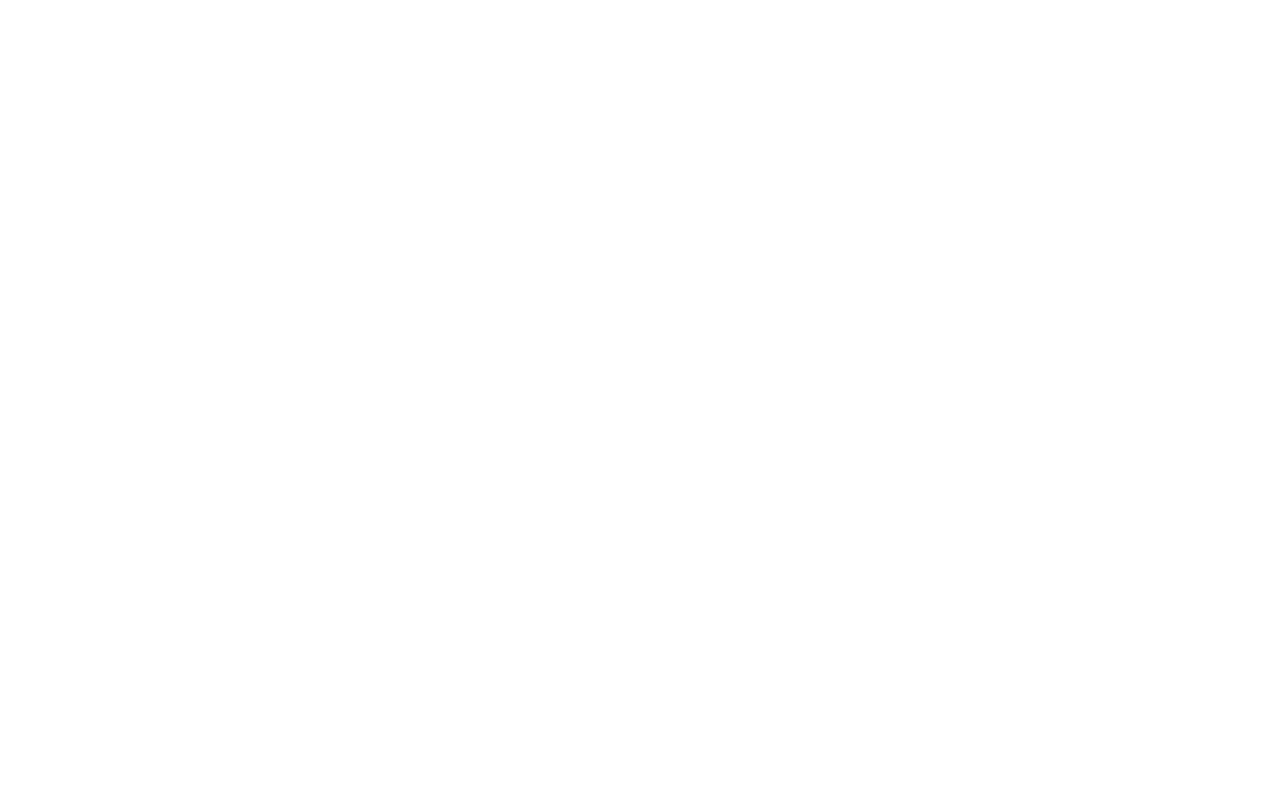
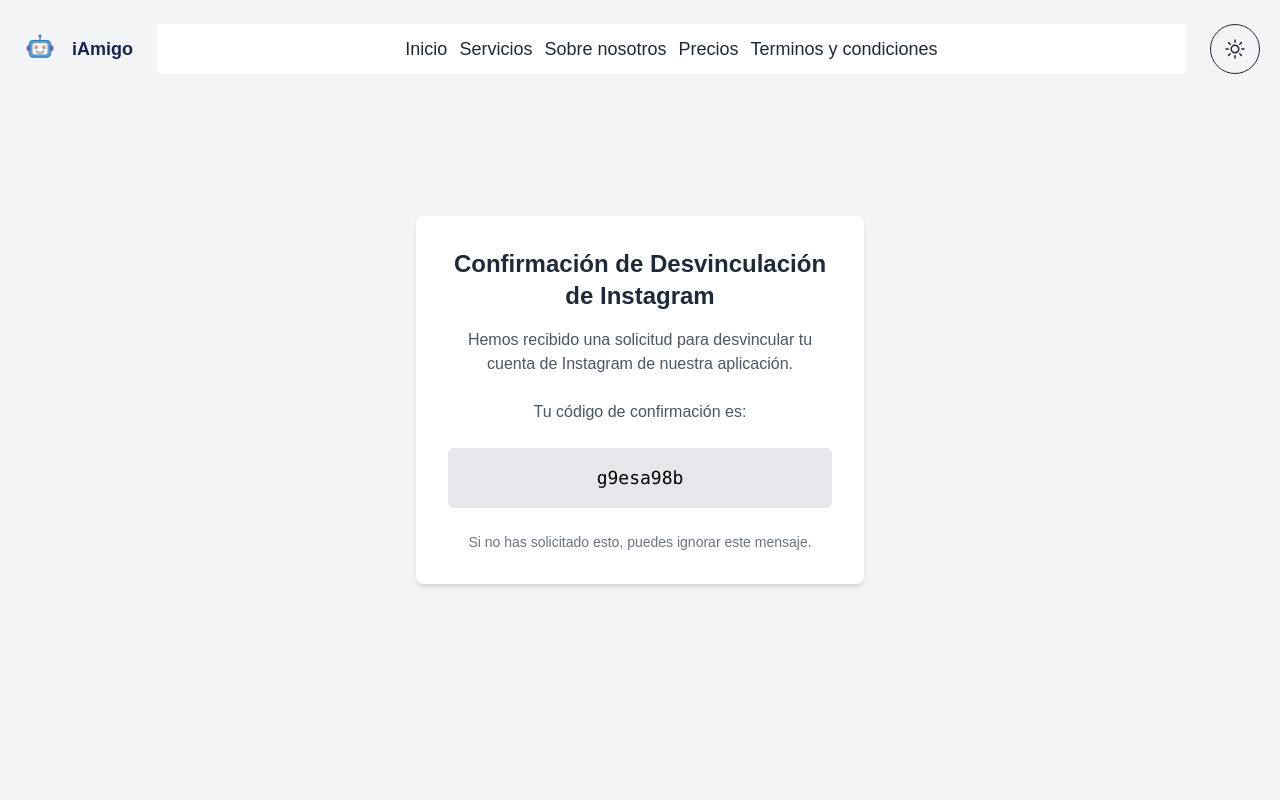
Before and after one commit to Leonidas11298/iAmigoPage, a React (Vite) app: page /cancellation in a window 1280 px wide. Before the commit this address had no page. Shown: the top 800 px of the page. Built offline with nearby package versions, Linux system fonts and the light colour scheme.

Commit message:
Añadir paginas de cancelacion
Se añadieron las paginas de cancelacion de data y eliminacion de data de las cuentas de instagram de los clientes

```diff
--- a/src/App.tsx
+++ b/src/App.tsx
@@ -11,6 +11,8 @@
 import TermAndConditions from "./components/sections/TermAndConditions";
 import ThankYouPage from "./components/sections/ThankYouPage";
 import Community from "./components/sections/Comunity";
+import CancellationPage from "./components/sections/CancellationPage";
+import { RemoveData } from "./components/sections/removeData";
 
 function App() {
   return (
@@ -49,6 +51,18 @@
               <Community />
           }
         />
+        <Route
+          path="/cancellation"
+          element={
+              <CancellationPage />
+          }
+        />
+        <Route
+          path="/removedata"
+          element={
+             <RemoveData />
+          }
+          />
       </Routes>
     </Router>
   );
--- /dev/null
+++ b/src/components/sections/CancellationPage.tsx
@@ -0,0 +1,12 @@
+import { Layout } from "../Layout";
+import { Cancelacion } from "./cancelacion";
+
+const CancellationPage = () => {
+    return (
+        <Layout title="iAmigo - Cancelación de autorización">
+            <Cancelacion />
+        </Layout>
+    );
+};
+
+export default CancellationPage;
--- /dev/null
+++ b/src/components/sections/cancelacion.tsx
@@ -0,0 +1,32 @@
+import { useEffect, useState } from 'react';
+
+export const Cancelacion = () => {
+    const [confirmationCode, setConfirmationCode] = useState<string | null>(null);
+
+    useEffect(() => {
+        const code = Math.random().toString(36).substring(2, 10);
+        setConfirmationCode(code);
+    }, []);
+
+    return (
+        <div className="flex flex-col items-center justify-center min-h-screen bg-gray-100">
+            <div className="max-w-md p-8 bg-white shadow-md rounded-lg">
+                <h1 className="text-2xl font-bold text-center text-gray-800 mb-4">
+                    Confirmación de Desvinculación de Instagram
+                </h1>
+                <p className="text-gray-600 text-center mb-6">
+                    Hemos recibido una solicitud para desvincular tu cuenta de Instagram de nuestra aplicación.
+                </p>
+                <p className="text-gray-600 text-center mb-6">
+                    Tu código de confirmación es:
+                </p>
+                <div className="bg-gray-200 text-center text-lg font-mono rounded-md p-4 mb-6">
+                    {confirmationCode}
+                </div>
+                <p className="text-sm text-gray-500 text-center">
+                    Si no has solicitado esto, puedes ignorar este mensaje.
+                </p>
+            </div>
+        </div>
+    );
+};
--- /dev/null
+++ b/src/components/sections/removeData.tsx
@@ -0,0 +1,32 @@
+import { useEffect, useState } from 'react';
+
+export const RemoveData = () => {
+    const [confirmationCode, setConfirmationCode] = useState<string | null>(null);
+
+    useEffect(() => {
+        const code = Math.random().toString(36).substring(2, 10);
+        setConfirmationCode(code);
+    }, []);
+
+    return (
+        <div className="flex flex-col items-center justify-center min-h-screen bg-gray-100">
+            <div className="max-w-md p-8 bg-white shadow-md rounded-lg">
+                <h1 className="text-2xl font-bold text-center text-gray-800 mb-4">
+                    Confirmación de borrar los datos de tu cuenta de Instagram
+                </h1>
+                <p className="text-gray-600 text-center mb-6">
+                    Hemos recibido una solicitud para borrar los datos de tu cuenta de Instagram de nuestra aplicación.
+                </p>
+                <p className="text-gray-600 text-center mb-6">
+                    Tu código de confirmación es:
+                </p>
+                <div className="bg-gray-200 text-center text-lg font-mono rounded-md p-4 mb-6">
+                    {confirmationCode}
+                </div>
+                <p className="text-sm text-gray-500 text-center">
+                    Si no has solicitado esto, puedes ignorar este mensaje.
+                </p>
+            </div>
+        </div>
+    );
+};
```
